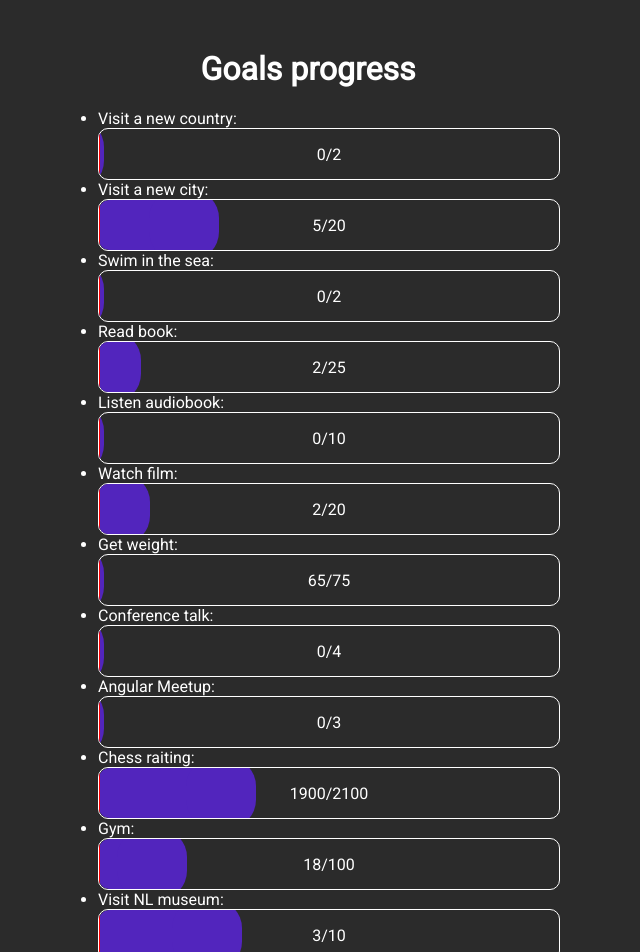
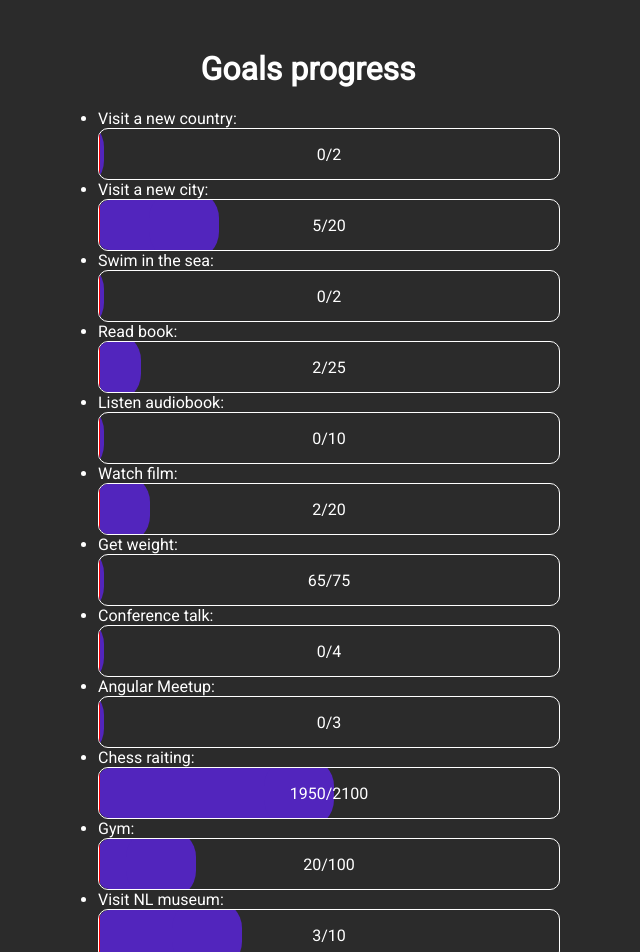
Before and after one commit to stevermeister/year-goals-progress, a React (Create React App) app: page / in a window 1280 px wide. Shown: the top 952 px of the page, without its empty margins (332-972 px from the left). Built offline with nearby package versions, Linux system fonts and the light colour scheme.

Commit message:
more progress

```diff
--- a/src/App.js
+++ b/src/App.js
@@ -29,8 +29,8 @@ function App() {
     'Get weight' : 65,
     'Conference talk' : 0,
     'Angular Meetup' : 0,
-    'Chess raiting' : 1900,
-    'Gym' : 18,
+    'Chess raiting' : 1950,
+    'Gym' : 20,
     'Visit NL museum': 3,
     'Restaurant': 4
   }
@@ -70,6 +70,8 @@ function App() {
   - book - The Strange Journey of Mr Daldry, Marc Levy - 7.04
   - city - Enkhuizen, Urk, Harderwijk
   - gym 18 - 8.05
+  - gym 19 - 24.06
+  - gym 20 - 26.06
   */
 
 
```
